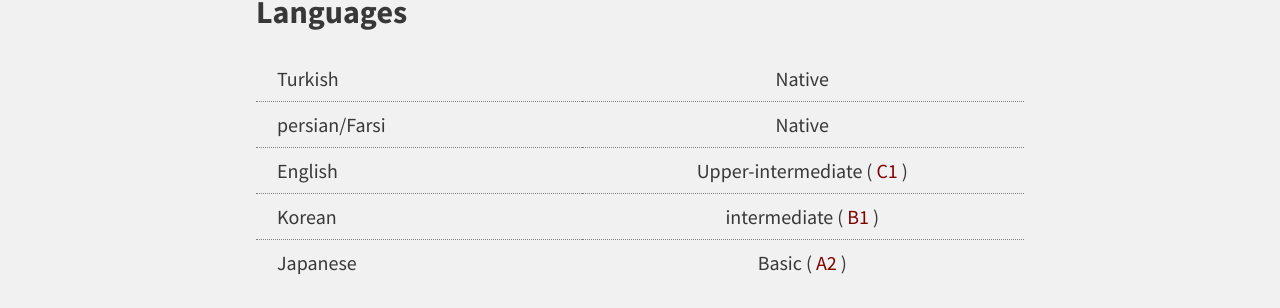
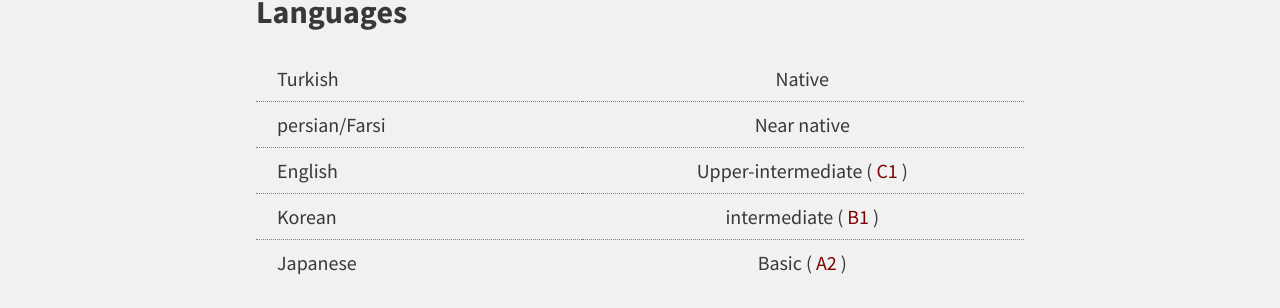
Before and after one commit to SinaEtebar/Website, a Jekyll site: the page built from CV.md, in a window 1280 px wide and 900 px high, scrolled down 2093 px. Shown: the part 222-530 px from the top of the window. Built offline with Jekyll 4.4.1, drawn with Linux system fonts in a browser that asks for light colours.

Commit message:
Update CV.md

```diff
--- a/CV.md
+++ b/CV.md
@@ -84,7 +84,7 @@ permalink: /cv/
   </tr>
   <tr>
     <td>persian/Farsi</td>
-    <td>Native</td>
+    <td>Near native</td>
   </tr>
   <tr>
     <td>English</td>
```
